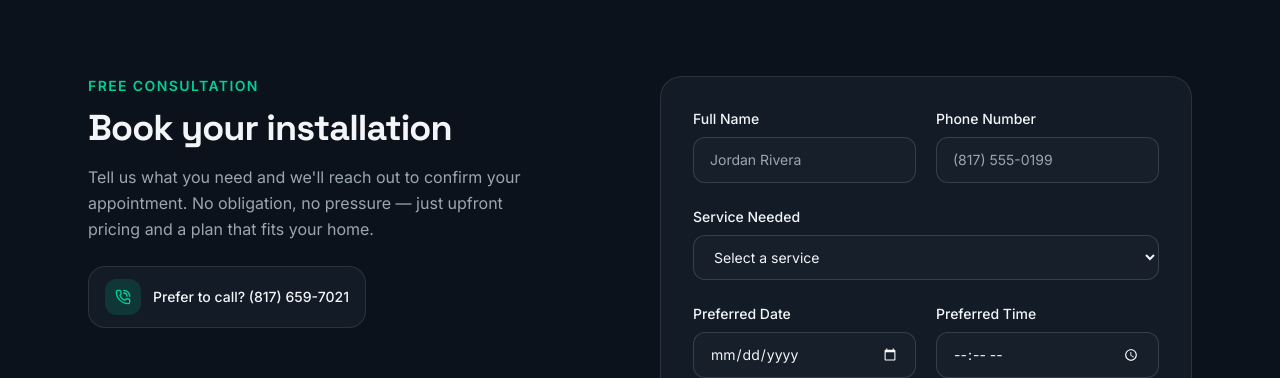
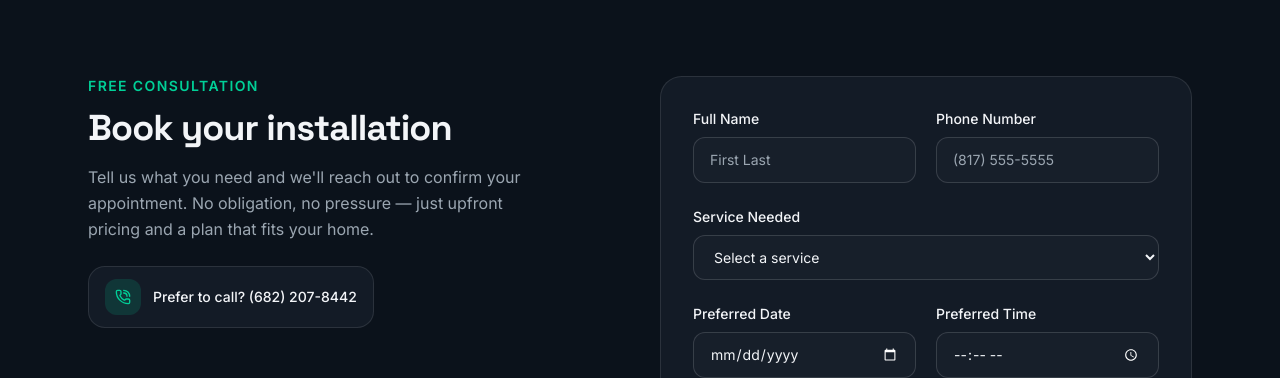
Before and after one commit to cedrusxservices/cedrusx-site, a Next.js app: page / in a window 1280 px wide. Shown: the part 2800-3178 px from the top of the page. Built offline with nearby package versions, Linux system fonts and the light colour scheme.

Commit message:
Update booking-form.tsx

```diff
--- a/components/booking-form.tsx
+++ b/components/booking-form.tsx
@@ -54,13 +54,13 @@ export function BookingForm() {
             no pressure &mdash; just upfront pricing and a plan that fits your home.
           </p>
           <a
-            href="tel:+18176597021"
+            href="tel:+16822078442"
             className="mt-6 inline-flex items-center gap-3 rounded-xl border border-border bg-card px-4 py-3 text-sm font-medium transition-colors hover:border-primary/50"
           >
             <span className="flex size-9 items-center justify-center rounded-lg bg-primary/15 text-primary">
               <PhoneCall className="size-4" />
             </span>
-            Prefer to call? (817) 659-7021
+            Prefer to call? (682) 207-8442
           </a>
         </div>
 
@@ -91,7 +91,7 @@ export function BookingForm() {
                   <label htmlFor="name" className="text-sm font-medium">
                     Full Name
                   </label>
-                  <input id="name" name="name" required placeholder="Jordan Rivera" className={fieldClasses} />
+                  <input id="name" name="name" required placeholder="First Last" className={fieldClasses} />
                 </div>
                 <div className="flex flex-col gap-2">
                   <label htmlFor="phone" className="text-sm font-medium">
@@ -102,7 +102,7 @@ export function BookingForm() {
                     name="phone"
                     type="tel"
                     required
-                    placeholder="(817) 555-0199"
+                    placeholder="(817) 555-5555"
                     className={fieldClasses}
                   />
                 </div>
```
